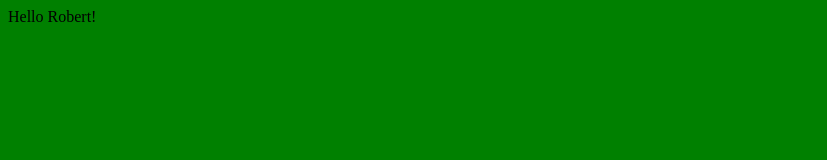
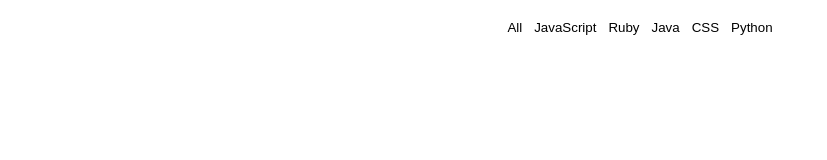
Before and after one commit to robcrock/uidotdev-react, a React app: page / in a window 1280 px wide. Shown: the whole page, without its empty margins (0-827 px from the left). Built offline with nearby package versions, Linux system fonts and the light colour scheme.

Commit message:
Update styles. Render language list element.

```diff
--- /dev/null
+++ b/app/components/Popular.js
@@ -0,0 +1,17 @@
+import React from 'react'
+
+export default class Popular extends React.Component {
+  render () {
+    const languages = ['All', 'JavaScript', 'Ruby', 'Java', 'CSS', 'Python'];
+
+    return (
+      <ul className='flex-center'>
+        {languages.map((language) => (
+          <li key={language}>
+            <button className='btn-clear nav-link'>{language}</button>
+          </li>
+        ))}
+      </ul>
+    )
+  }
+}
--- a/app/index.css
+++ b/app/index.css
@@ -1,3 +1,41 @@
+html, body, #app {
+  margin: 0;
+  height: 100%;
+  width: 100%;
+}
+
 body {
-  background: green;
+  font-family: -apple-system,BlinkMacSystemFont,Segoe UI,Roboto,Oxygen-Sans,Ubuntu,Cantarell,Helvetica Neue,sans-serif;
 }
+
+ul {
+  padding: 0;
+}
+
+li {
+  list-style-type: none;
+}
+
+.containter {
+  max-width: 1200px;
+  margin: 0 auto;
+  padding: 50px;
+}
+
+.flex-center {
+  display: flex;
+  justify-content: center;
+  align-items: center;
+}
+
+.btn-clear {
+  border: none;
+  background: transparent;
+}
+
+.name-link {
+  font-size: 18px;
+  font-weight: bold;
+  text-decoration: none;
+  color: inherit;
+}
--- a/app/index.js
+++ b/app/index.js
@@ -1,12 +1,13 @@
 import React from 'react'
 import ReactDOM from 'react-dom'
 import './index.css'
+import Popular from './components/Popular'
 
 class App extends React.Component {
   render() {
     return (
-      <div>
-        Hello Robert!
+      <div className='container'>
+        <Popular />
       </div>
     )
   }
```
